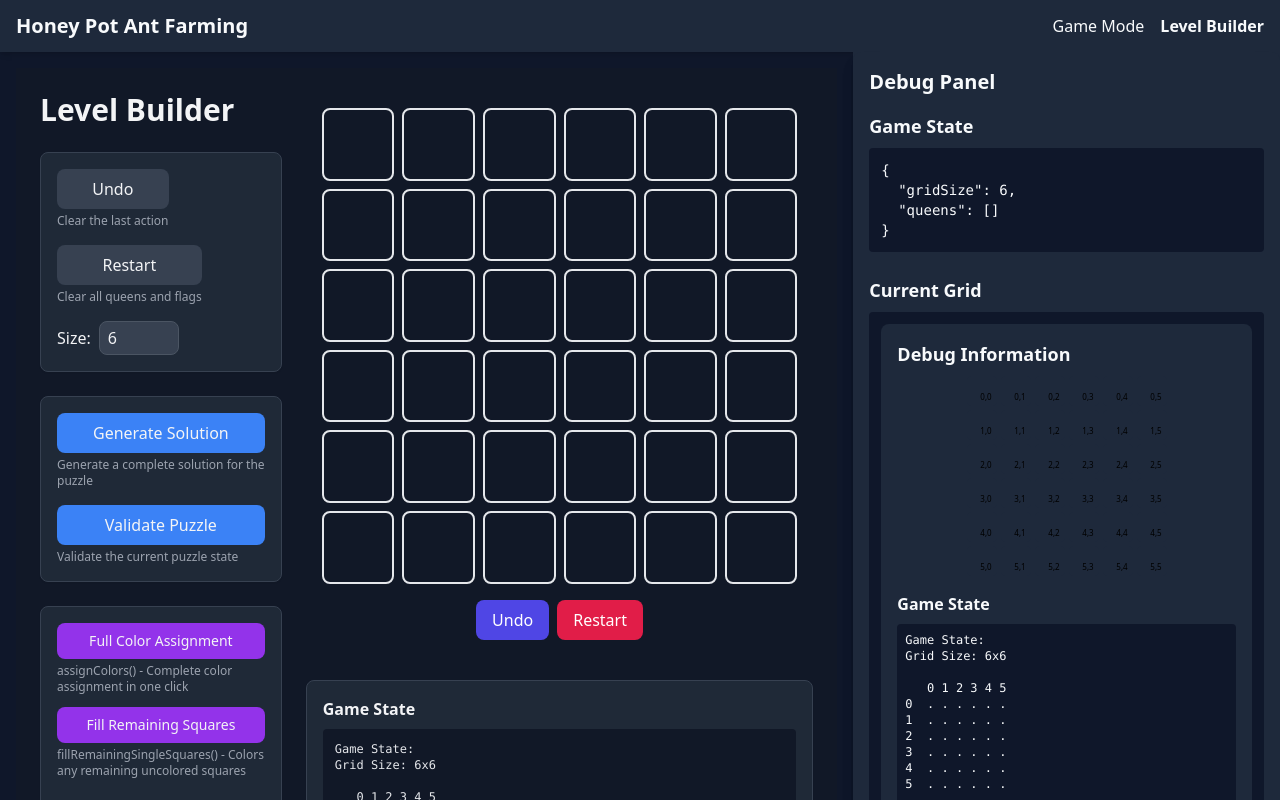
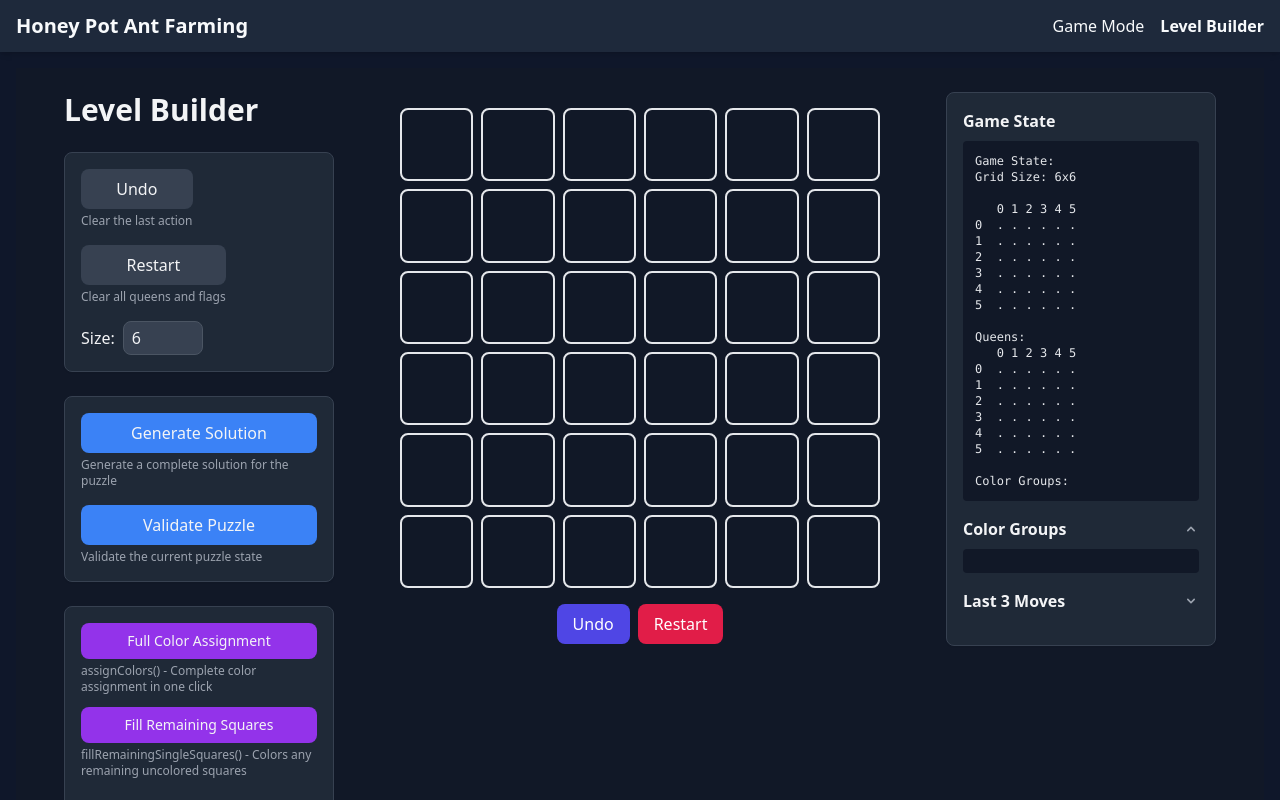
Before and after one commit to Crushford/Cassowary-Games, a Vue app: page /builder in a window 1280 px wide. Shown: the top 800 px of the page. Built offline with nearby package versions, Linux system fonts and the light colour scheme.

Commit message:
fix layout with debug panel in level builder

```diff
--- a/src/App.vue
+++ b/src/App.vue
@@ -24,23 +24,15 @@
       </div>
     </nav>
 
-    <div class="flex flex-col lg:flex-row">
+    <div class="p-4">
       <!-- Main Content -->
-      <div class="w-full lg:w-2/3 p-4">
-        <router-view></router-view>
-      </div>
-
-      <!-- Global Debug Panel -->
-      <div class="flex-1 bg-surface shadow-lg">
-        <DebugPanel />
-      </div>
+      <router-view></router-view>
     </div>
   </div>
 </template>
 
 <script setup lang="ts">
 import { useRoute } from 'vue-router';
-import DebugPanel from './components/DebugPanel.vue';
 import { useGameStore } from './stores/gameStore';
 import { onMounted } from 'vue';
 
--- a/src/views/LevelBuilder.vue
+++ b/src/views/LevelBuilder.vue
@@ -9,7 +9,7 @@
       {{ validationMessage }}
     </div>
 
-    <div class="max-w-6xl mx-auto grid grid-cols-1 md:grid-cols-3 gap-6">
+    <div class="max-w-6xl mx-auto grid grid-cols-1 md:grid-cols-4 gap-6">
       <!-- Sidebar Controls -->
       <aside class="space-y-6 md:col-span-1">
         <h1 class="text-3xl font-bold">Level Builder</h1>
@@ -216,8 +216,9 @@
         </section>
       </aside>
 
-      <!-- Main Content -->
-      <main class="space-y-6 md:col-span-2">
+      <!-- Main Content Area -->
+      <div class="md:col-span-2 space-y-6">
+        <!-- Game Grid -->
         <GameGrid
           :grid="gameStore.grid"
           :grid-size="gridSize"
@@ -232,9 +233,6 @@
         >
           {{ gameStore.errorMessage }}
         </div>
-
-        <!-- Debug Information -->
-        <DebugInformation />
 
         <!-- Logs -->
         <section
@@ -285,7 +283,12 @@
             </button>
           </div>
         </section>
-      </main>
+      </div>
+
+      <!-- Debug Information (Right Side) -->
+      <div class="md:col-span-1">
+        <DebugInformation />
+      </div>
     </div>
   </div>
 </template>
```
